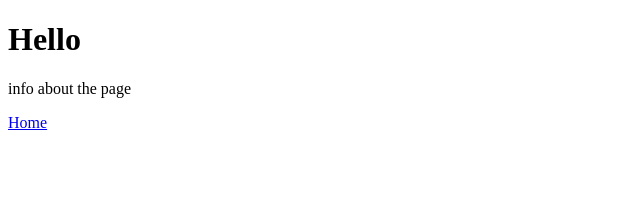
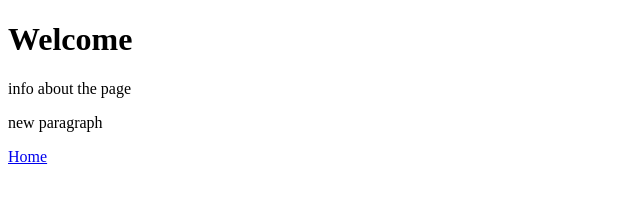
Before and after one commit to yenik/AwesomeLandingPage, a plain HTML site: page about.html in a window 1280 px wide. Shown: the whole page, without its empty margins (0-640 px from the left). Drawn offline with Linux system fonts and the light colour scheme.

Commit message:
Update about.html
test change

```diff
--- a/about.html
+++ b/about.html
@@ -6,8 +6,9 @@
     <title>Document</title>
 </head>
 <body>
-    <h1>Hello</h1>
+    <h1>Welcome</h1>
     <p>info about the page</p>
+    <p>new paragraph</p>
     <a href="index.html">Home</a>
 </body>
 </html>
```
